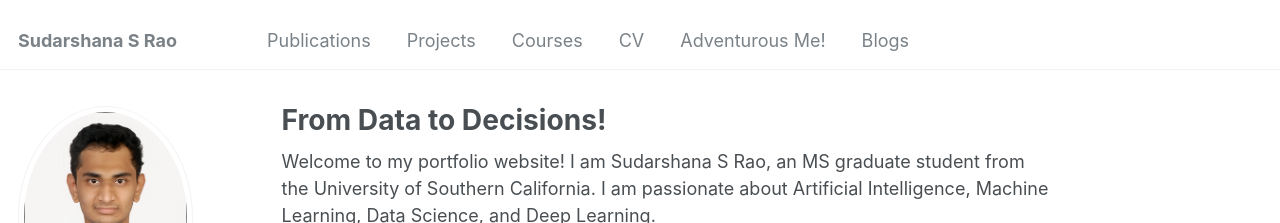
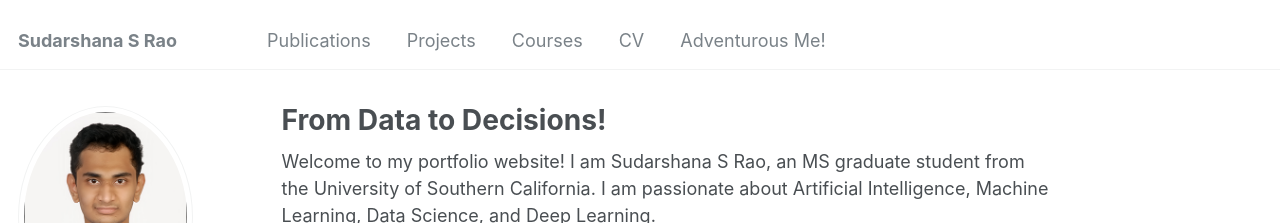
Before and after one commit to SudarshanaSRao/SudarshanaSRao.github.io, a Jekyll site: the page built from _pages/about.md, in a window 1280 px wide. Shown: the top 223 px of the page. Built offline with Jekyll 4.4.1, drawn with Linux system fonts in a browser that asks for light colours.

Commit message:
Update navigation.yml

```diff
--- a/_data/navigation.yml
+++ b/_data/navigation.yml
@@ -14,6 +14,3 @@ main:
 
   - title: "Adventurous Me!"
     url: /personal/
-
-  - title: "Blogs"
-    url: /posts/
```
